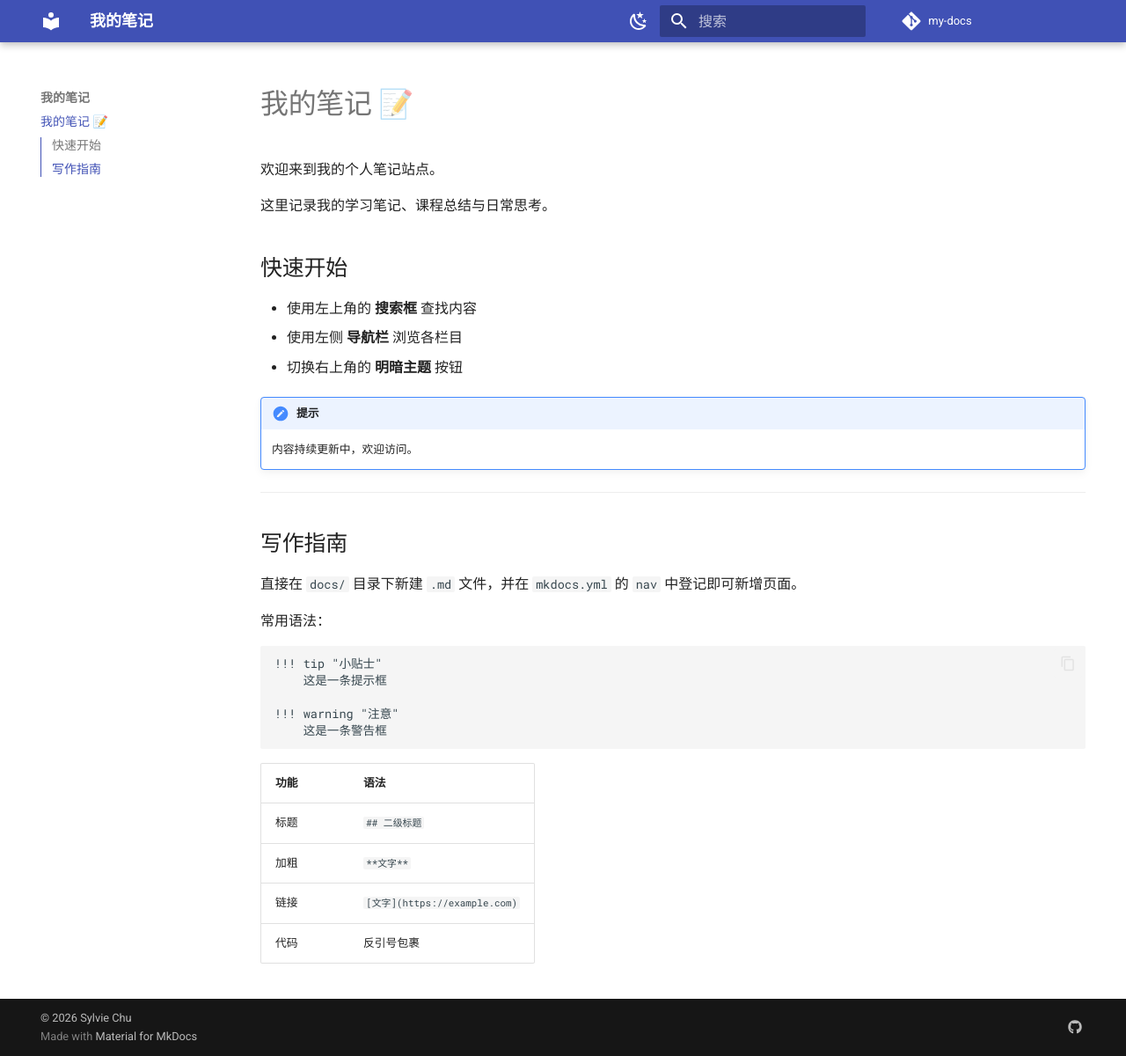
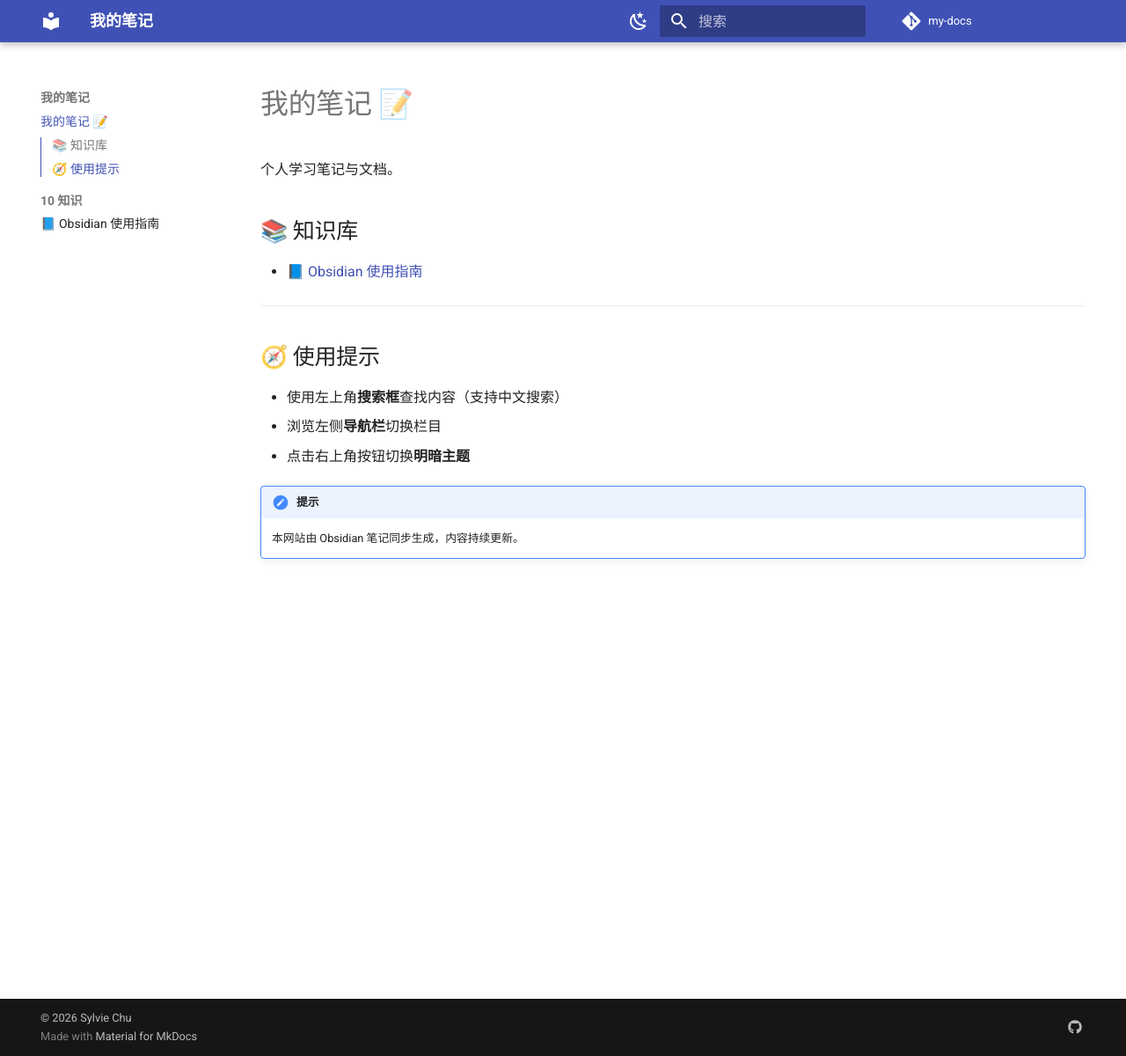
Before and after one commit to mart-123-stack/my-docs, an MkDocs documentation site: the page built from docs/index.md, in a window 1280 px wide and 1200 px high. Shown: the whole window at 88% size. Built offline with MkDocs 1.6.1 and Material for MkDocs 9.7.7, drawn with Linux system fonts in a browser that asks for light colours; comment, search, counter and statistics services are not loaded.

````diff
--- a/docs/index.md
+++ b/docs/index.md
@@ -1,37 +1,18 @@
 # 我的笔记 📝
 
-欢迎来到我的个人笔记站点。
+个人学习笔记与文档。
 
-这里记录我的学习笔记、课程总结与日常思考。
+## 📚 知识库
 
-## 快速开始
-
-- 使用左上角的 **搜索框** 查找内容
-- 使用左侧 **导航栏** 浏览各栏目
-- 切换右上角的 **明暗主题** 按钮
-
-!!! note "提示"
-    内容持续更新中，欢迎访问。
+- [📘 Obsidian 使用指南](10 知识/Obsidian 使用指南.md)
 
 ---
 
-## 写作指南
+## 🧭 使用提示
 
-直接在 `docs/` 目录下新建 `.md` 文件，并在 `mkdocs.yml` 的 `nav` 中登记即可新增页面。
+- 使用左上角**搜索框**查找内容（支持中文搜索）
+- 浏览左侧**导航栏**切换栏目
+- 点击右上角按钮切换**明暗主题**
 
-常用语法：
-
-```markdown
-!!! tip "小贴士"
-    这是一条提示框
-
-!!! warning "注意"
-    这是一条警告框
-```
-
-| 功能 | 语法 |
-|------|------|
-| 标题 | `## 二级标题` |
-| 加粗 | `**文字**` |
-| 链接 | `[文字](https://example.com)` |
-| 代码 | 反引号包裹 |
+!!! note "提示"
+    本网站由 Obsidian 笔记同步生成，内容持续更新。
````
Also changed, not shown: docs/10 知识/Obsidian 使用指南.md (added, +166 -0 lines), docs/.sync-manifest.json (added).
